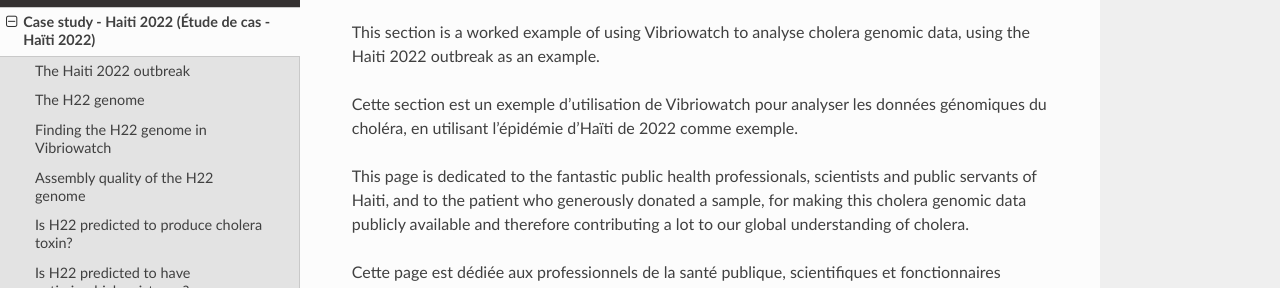
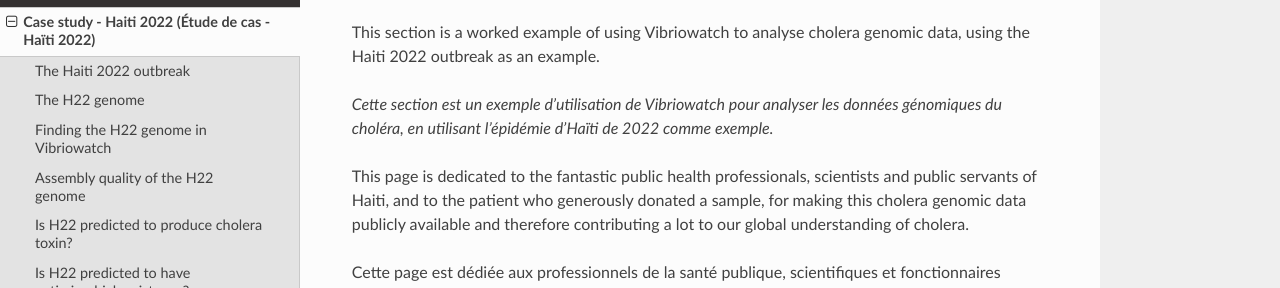
Before and after one commit to avrilcoghlan/vibriowatch, a Sphinx documentation site: the page built from docs/source/haiti.rst, in a window 1280 px wide. Shown: the part 139-427 px from the top of the page. Built offline with Sphinx 7.4.7 and the Read the Docs theme 3.1.0, drawn with Linux system fonts in a browser that asks for light colours.

```diff
--- a/docs/source/haiti.rst
+++ b/docs/source/haiti.rst
@@ -3,7 +3,7 @@ Case study - Haiti 2022 (Étude de cas - Haïti 2022)
 
 This section is a worked example of using Vibriowatch to analyse cholera genomic data, using the Haiti 2022 outbreak as an example.
 
-Cette section est un exemple d’utilisation de Vibriowatch pour analyser les données génomiques du choléra, en utilisant l’épidémie d’Haïti de 2022 comme exemple.
+*Cette section est un exemple d’utilisation de Vibriowatch pour analyser les données génomiques du choléra, en utilisant l’épidémie d’Haïti de 2022 comme exemple.*
 
 This page is dedicated to the fantastic public health professionals, scientists and public servants of Haiti, and to the patient
 who generously donated a sample, for making this cholera genomic data publicly available and therefore contributing a lot to our
```
